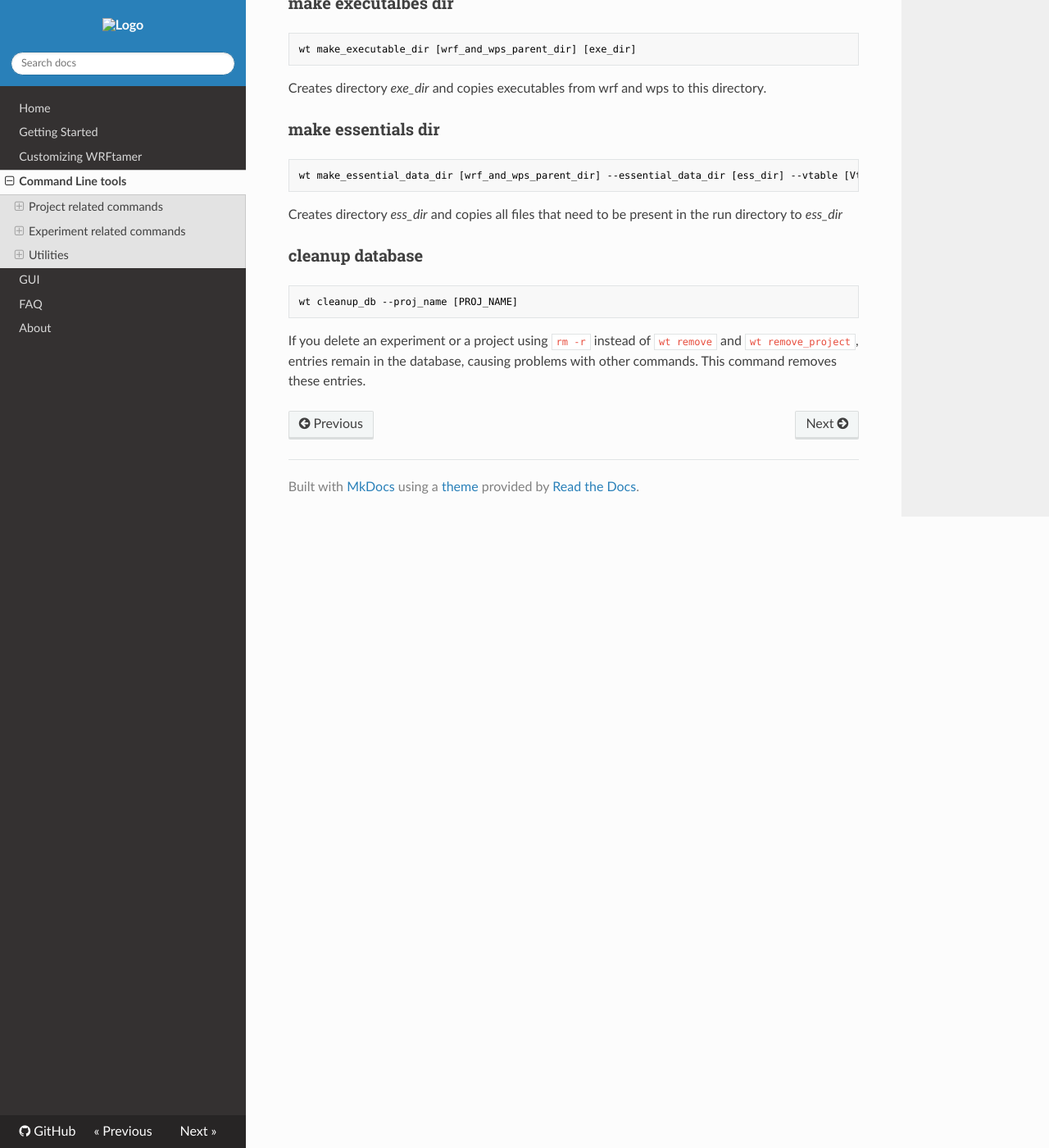
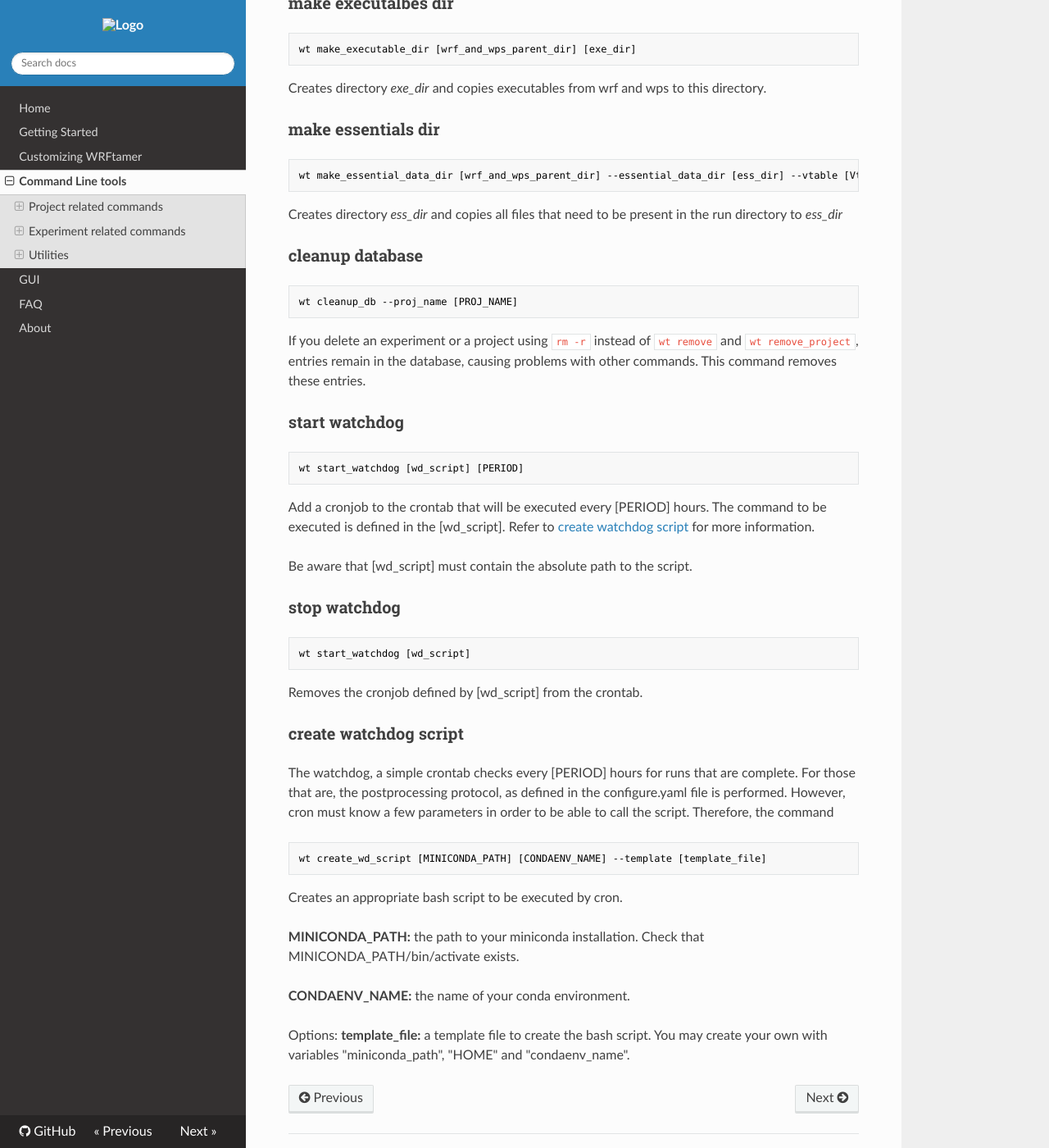
Before and after one commit to os-simopt/wrftamer, an MkDocs documentation site: the page built from docs/command_line_tools.md, in a window 1280 px wide and 1400 px high, scrolled down 5127 px. Shown: the whole window at 82% size. Built offline with MkDocs 1.6.1, drawn with Linux system fonts in a browser that asks for light colours; nearby versions of some CDN libraries.

Commit message:
Cronjob for the watchdog finished.
Fixed:
The cronjob for the watchdog now works. Some code that creates an appropriate bash script has been added.

````diff
--- a/docs/command_line_tools.md
+++ b/docs/command_line_tools.md
@@ -244,3 +244,42 @@ wt cleanup_db --proj_name [PROJ_NAME]
 
 If you delete an experiment or a project using `rm -r` instead of `wt remove` and `wt remove_project`,
 entries remain in the database, causing problems with other commands. This command removes these entries.
+
+### start watchdog
+
+```bash
+wt start_watchdog [wd_script] [PERIOD]
+```
+
+Add a cronjob to the crontab that will be executed every [PERIOD] hours. The command to be executed is defined
+in the [wd_script]. Refer to [create watchdog script](command_line_tools#create-watchdog-script) for more information.
+
+Be aware that [wd_script] must contain the absolute path to the script.
+
+### stop watchdog
+
+```bash
+wt start_watchdog [wd_script]
+```
+
+Removes the cronjob defined by [wd_script] from the crontab.
+
+
+### create watchdog script
+The watchdog, a simple crontab checks every [PERIOD] hours for runs that are complete. For those that are,
+the postprocessing protocol, as defined in the configure.yaml file is performed. However, cron must know a
+few parameters in order to be able to call the script. Therefore, the command
+
+```bash
+wt create_wd_script [MINICONDA_PATH] [CONDAENV_NAME] --template [template_file]
+```
+
+Creates an appropriate bash script to be executed by cron.
+
+**MINICONDA_PATH:** the path to your miniconda installation. Check that MINICONDA_PATH/bin/activate exists.
+
+**CONDAENV_NAME:** the name of your conda environment.
+
+Options:
+**template_file:** a template file to create the bash script. You may create your own with variables "miniconda_path",
+"HOME" and "condaenv_name".
````
Also changed, not shown: docs/about.md (+3 -1 lines), 5 other files.
